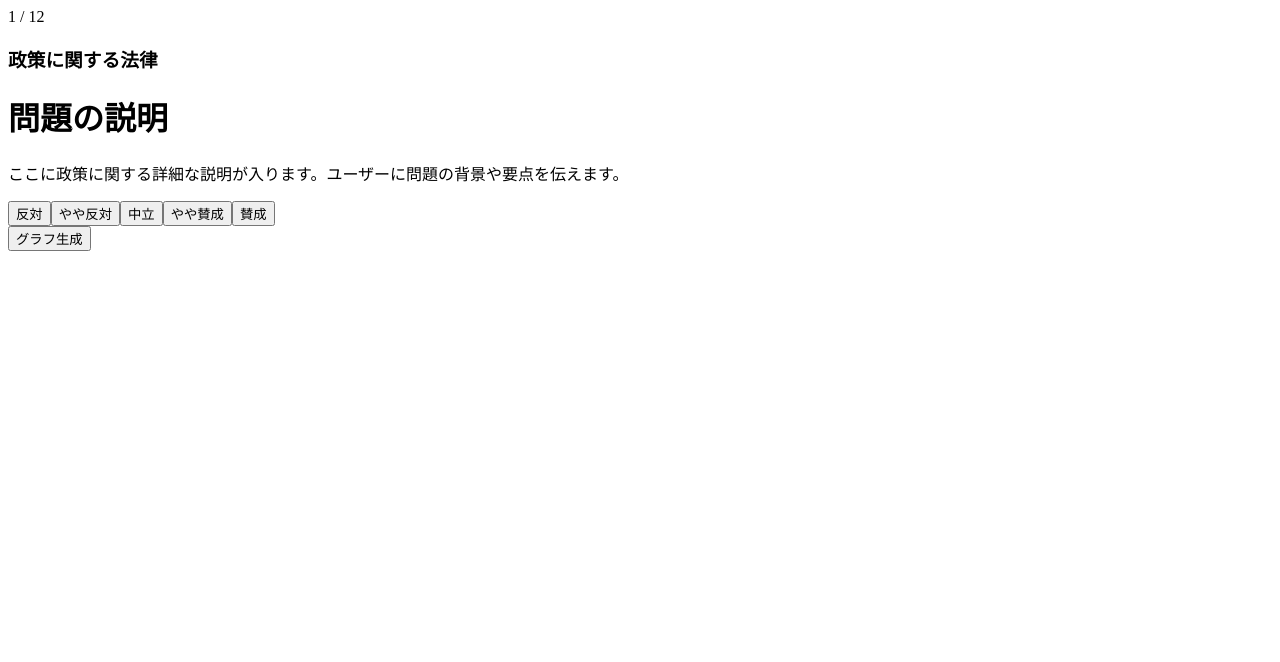
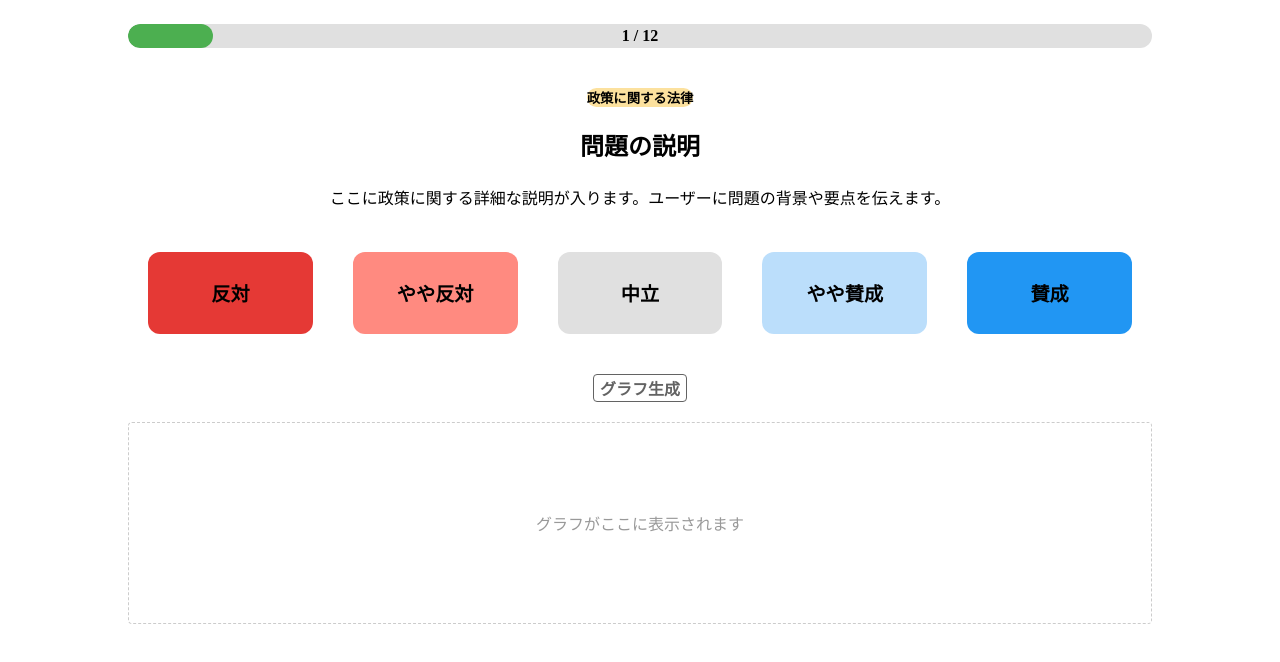
Before and after one commit to wolfmagnate/smash-voters, a Next.js app in the folder frontend/: page /Quiz in a window 1280 px wide. Shown: the top 662 px of the page. Built offline with nearby package versions, Linux system fonts and the light colour scheme.

Commit message:
Edit quiz page

```diff
--- a/frontend/src/pages/Quiz/Quiz.module.css
+++ b/frontend/src/pages/Quiz/Quiz.module.css
@@ -0,0 +1,154 @@
+/* src/pages/Quiz/Quiz.module.css */
+body{
+  background-color: #fff;
+}
+
+.container {
+  width: 100%;
+  max-width: 1024px;
+  margin: 0 auto;
+  padding: 16px;
+  background-color: transparent;
+}
+
+.progressBar {
+  position: relative;
+  height: 24px;
+  background-color: #e0e0e0;
+  border-radius: 12px;
+  overflow: hidden;
+  margin-top: auto;
+  margin-bottom: 40px;
+}
+
+.filled {
+  height: 100%;
+  background-color: #4caf50;
+  border-radius: 12px;
+  transition: width 0.3s ease;
+}
+
+.progressText {
+  position: absolute;
+  top: 0;
+  left: 50%;
+  transform: translateX(-50%);
+  font-weight: bold;
+  line-height: 24px;
+  color: #000;
+}
+
+.subtitle {
+  display: block;
+  width:fit-content;
+  margin: 0 auto 20px;
+  padding: 6 12px;
+  background-color: #fce19e;
+  border-radius: 24px;
+  font-size: smaller;
+  font-weight: bolder;
+  color: #000;
+  text-align: center;
+}
+
+.title {
+  font-size: 1.5rem;
+  font-weight: bold;
+  color: #000;
+  margin-bottom: 24px;
+  text-align: center;
+}
+
+.description {
+  font-size: 1rem;
+  color: #000;
+  line-height: 1.6;
+  margin-bottom: 40px;
+  text-align: center;
+}
+
+.buttonGroup {
+  display: flex;
+  justify-content: space-between;
+  margin-bottom: 40px;
+}
+
+/* ボタン共通スタイル */
+.button {
+  flex: 1;
+  margin: 0 20px;
+  padding: 25px;
+  border: 2px solid transparent;
+  border-radius: 12px;
+  cursor: pointer;
+  font-size: larger;
+  font-weight: bold;
+  color: #000;
+  transition: background-color 0.2s, border-color 0.2s;
+}
+
+/* 各ボタン背景色 */
+.buttonGroup .button:nth-child(1) { background-color: #e53935; }
+.buttonGroup .button:nth-child(2) { background-color: #ff8a80; }
+.buttonGroup .button:nth-child(3) { background-color: #e0e0e0; }
+.buttonGroup .button:nth-child(4) { background-color: #bbdefb; }
+.buttonGroup .button:nth-child(5) { background-color: #2196f3; }
+
+/* hover時の枠線のみ表示 */
+.buttonGroup .button:nth-child(1):hover {
+  background-color: #fff;
+  border-color: #e53935;
+  color: #e53935;
+}
+.buttonGroup .button:nth-child(2):hover {
+  background-color: #fff;
+  border-color: #ff8a80;
+}
+.buttonGroup .button:nth-child(3):hover {
+  background-color: #fff;
+  border-color: #ccc;
+}
+.buttonGroup .button:nth-child(4):hover {
+  background-color: #fff;
+  border-color: #bbdefb;
+}
+.buttonGroup .button:nth-child(5):hover {
+  background-color: #fff;
+  border-color: #2196f3;
+}
+
+/* グラフ生成ボタン */
+.generateButton {
+  display: block;
+  width:fit-content;
+  margin: 0 auto 20px;
+  padding: 6 12px;
+  background-color: transparent;
+  color: #636363;
+  border: 1px solid #636363;
+  border-radius: 4px;
+  cursor: pointer;
+  font-size: 1rem;
+  font-weight: bold;
+  transition: background-color 0.2s;
+  margin-bottom: 20px;
+}
+.generateButton:hover {
+  background-color: #636363;
+  color: #fff;
+  border: 1px solid transparent;
+}
+
+.graphContainer {
+  min-height: 200px;
+  border: 1px dashed #ccc;
+  border-radius: 4px;
+  display: flex;
+  align-items: center;
+  justify-content: center;
+  color: #999;
+}
+
+.graphContainer::before {
+  content: "グラフがここに表示されます";
+}
--- a/frontend/src/pages/Quiz/index.tsx
+++ b/frontend/src/pages/Quiz/index.tsx
@@ -1,40 +1,33 @@
 // src/pages/Quiz/index.tsx
+'use client';
 import React, { useState } from 'react';
+import { useRouter } from 'next/router';
 import styles from './Quiz.module.css';
-// グラフ生成用コンポーネント（後で実装）
-import DebateGraph from '../../components/DebateGraph';
+//import DebateGraph from '../../components/DebateGraph';
 
 const TOTAL_QUESTIONS = 12;
-const options = [
-  '反対',
-  'やや反対',
-  '中立',
-  'やや賛成',
-  '賛成'
-];
+const options = ['反対','やや反対','中立','やや賛成','賛成'];
 
 export default function Quiz() {
-  /** 現在の質問番号 */
+  //const router = useRouter();
   const [current, setCurrent] = useState(0);
-  /** ユーザーの回答 */
   const [answers, setAnswers] = useState<string[]>(Array(TOTAL_QUESTIONS).fill(''));
-  /** グラフ生成フラグ */
   const [showGraph, setShowGraph] = useState(false);
 
   const handleAnswer = (choice: string) => {
+    // 回答を保存
     const newAnswers = [...answers];
     newAnswers[current] = choice;
     setAnswers(newAnswers);
+    // グラフ表示をリセット
+    setShowGraph(false);
+    // 次の質問へ、または結果ページへ移動
     if (current < TOTAL_QUESTIONS - 1) {
       setCurrent(current + 1);
+    } else {
+      const query = encodeURIComponent(newAnswers.join(','));
+      router.push(`/result?answers=${query}`);
     }
-    // 回答時にグラフをリセット
-    setShowGraph(false);
-  };
-
-  const handleGenerate = () => {
-    // ここでDebateGraph生成の処理を呼び出し
-    setShowGraph(true);
   };
 
   return (
@@ -47,7 +40,7 @@ export default function Quiz() {
         <span className={styles.progressText}>{`${current + 1} / ${TOTAL_QUESTIONS}`}</span>
       </div>
 
-      <h3 className={styles.subtitle}>政策に関する法律</h3>
+      <h3 className={styles.subtitle}> 政策に関する法律</h3>
       <h1 className={styles.title}>問題の説明</h1>
       <p className={styles.description}>
         ここに政策に関する詳細な説明が入ります。ユーザーに問題の背景や要点を伝えます。
@@ -65,15 +58,12 @@ export default function Quiz() {
         ))}
       </div>
 
-      {/* グラフ生成ボタン */}
-      <button className={styles.generateButton} onClick={handleGenerate}>
+      <button className={styles.generateButton}>
         グラフ生成
       </button>
 
       <div className={styles.graphContainer}>
-        {showGraph ? (
-          <DebateGraph data={answers} questionIndex={current} />
-        ) : null}
+        {showGraph}
       </div>
     </div>
   );
```
Also changed, not shown: frontend/src/app/page.tsx (+3 -97 lines).
